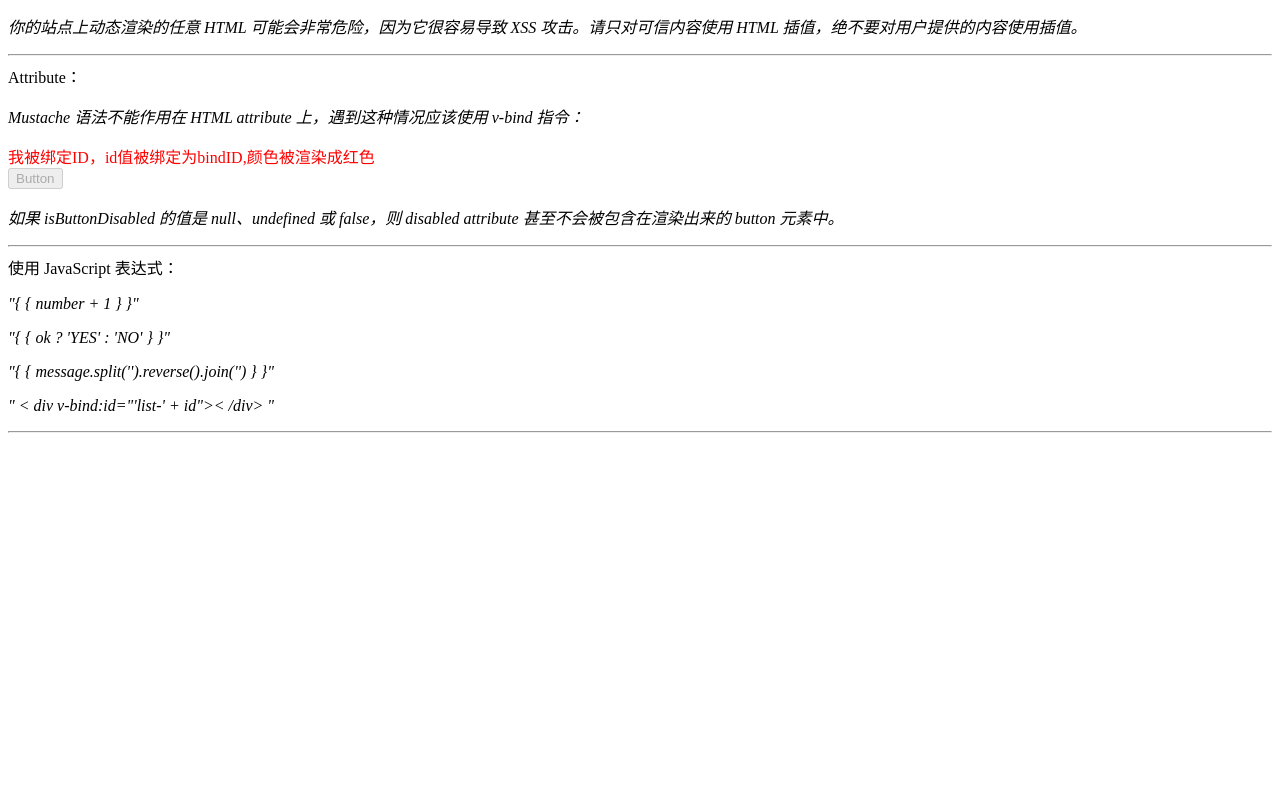
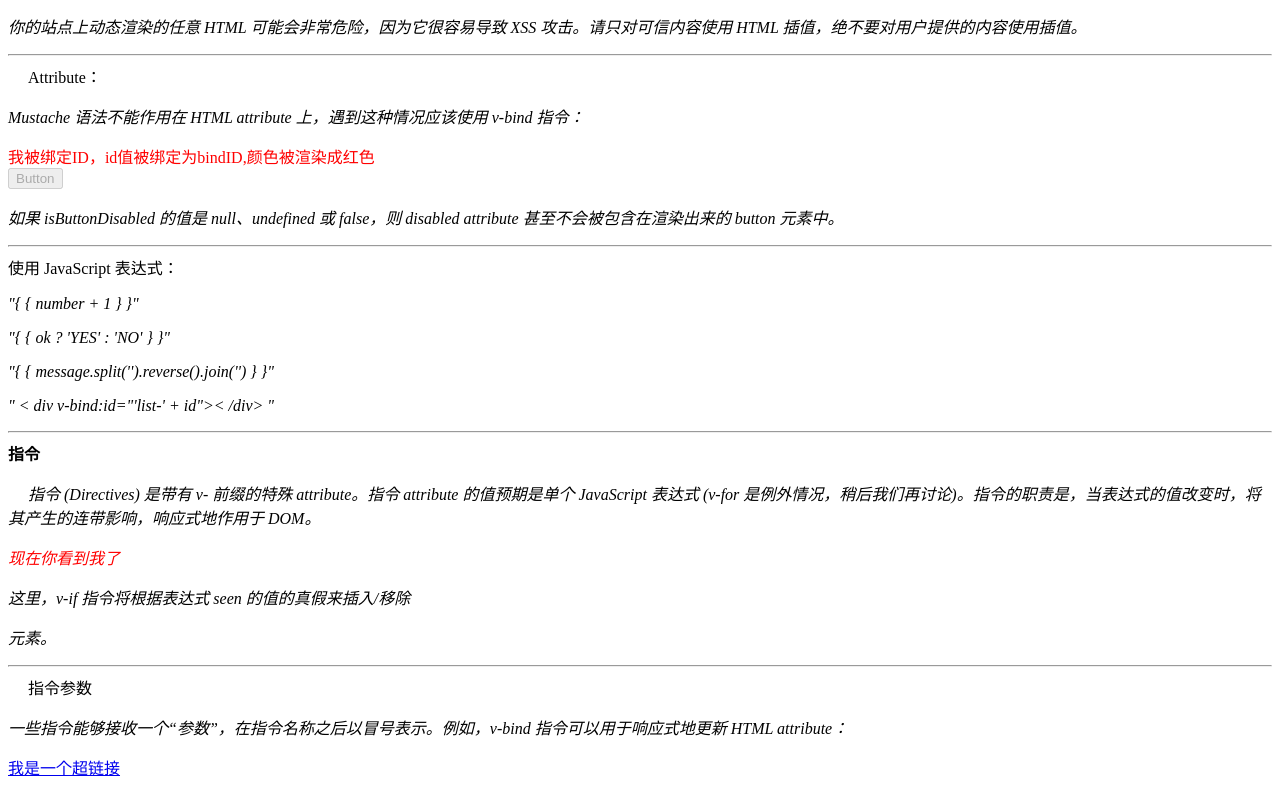
Before and after one commit to lizhen0211/vue-typescript-demo, a Vue app: page /template in a window 1280 px wide. Shown: the part 237-1024 px from the top of the page. Before the commit the page ends 800 px from the top, so only its background shows below. Built offline with nearby package versions, Linux system fonts and the light colour scheme.

Commit message:
baseline

```diff
--- /dev/null
+++ b/src/components/hello/HelloPanel.vue
@@ -0,0 +1,15 @@
+<template>
+    <div>
+        <div class="title"></div>
+        <div class="content"></div>
+        <div class="bottom"></div>
+    </div>
+</template>
+
+<script lang="ts" src="./hellopanel.ts">
+
+</script>
+
+<style scoped>
+    @import "./hellopanel.css";
+</style>
--- /dev/null
+++ b/src/components/hello/hellopanel.css
@@ -0,0 +1,20 @@
+.title {
+    width: 200px;
+    background: yellow;
+    height: 100px;
+    margin: 30px auto;
+}
+
+.content {
+    width: 200px;
+    background: pink;
+    height: 100px;
+    margin: 30px auto;
+}
+
+.bottom {
+    width: 200px;
+    background: green;
+    height: 100px;
+    margin: 30px auto;
+}
--- /dev/null
+++ b/src/components/hello/hellopanel.ts
@@ -0,0 +1,6 @@
+import {Component, Vue} from "vue-property-decorator";
+
+@Component
+export default class Hellopanel extends Vue {
+
+}
--- /dev/null
+++ b/src/pages/cuscomponent/CusComponent.vue
@@ -0,0 +1,23 @@
+<template>
+    <div>
+        <div class="thispage">自定义组件</div>
+        <Hellopanel></Hellopanel>
+        <div class="thispage">我是本页的内容</div>
+    </div>
+</template>
+
+<script lang="ts">
+    import Vue from "vue";
+    import Component from "vue-class-component";
+    import Hellopanel from "@/components/hello/HelloPanel.vue";
+
+    @Component({
+        components: {Hellopanel}
+    })
+    export default class CusComponent extends Vue {
+    }
+</script>
+
+<style scoped>
+    @import "./cuscomponent.css";
+</style>
--- /dev/null
+++ b/src/pages/cuscomponent/cuscomponent.css
@@ -0,0 +1,3 @@
+.thispage {
+    background: pink;
+}
--- /dev/null
+++ b/src/pages/cuscomponent/cuscomponent.ts
@@ -0,0 +1,6 @@
+import {Component, Vue} from "vue-property-decorator";
+
+@Component
+export default class Cuscomponent extends Vue {
+
+}
--- a/src/pages/home/home.ts
+++ b/src/pages/home/home.ts
@@ -17,4 +17,8 @@ export default class Home extends Vue {
     onTemplateClick(): void {
         this.$router.push({name: 'template'})
     }
+
+    onCusComponentClick(): void {
+        this.$router.push({name: 'cuscomponent'})
+    }
 }
--- a/src/pages/home/home.vue
+++ b/src/pages/home/home.vue
@@ -3,7 +3,7 @@
         <button v-on:click="onSimpleDemoClick">一个简单的例子</button>
         <button v-on:click="onLifeCycleClick">生命周期</button>
         <button v-on:click="onTemplateClick">模板语法</button>
-        <button>一个简单的例子</button>
+        <button v-on:click="onCusComponentClick">自定义组件</button>
         <button>一个简单的例子</button>
         <button>一个简单的例子</button>
         <button>一个简单的例子</button>
--- a/src/pages/template/Template.vue
+++ b/src/pages/template/Template.vue
@@ -1,16 +1,16 @@
 <template>
     <div>
-        <div>插值：</div>
+        <div style="font-weight: bold">插值：</div>
         <span>Message: {{ msg }}</span>
         <hr>
-        <div>文本插值：</div>
+        <div style="text-indent: 20px">文本插值：</div>
         <hr>
-        <div>原始HTML：</div>
+        <div style="text-indent: 20px">原始HTML：</div>
         <p>双大括号会将数据解释为普通文本，而非 HTML 代码。为了输出真正的 HTML，你需要使用 v-html</p>
         <div>Using v-html directive: <span v-html="rawHtml"></span></div>
         <p>你的站点上动态渲染的任意 HTML 可能会非常危险，因为它很容易导致 XSS 攻击。请只对可信内容使用 HTML 插值，绝不要对用户提供的内容使用插值。</p>
         <hr>
-        <div>Attribute：</div>
+        <div style="text-indent: 20px">Attribute：</div>
         <p>Mustache 语法不能作用在 HTML attribute 上，遇到这种情况应该使用 v-bind 指令：</p>
         <div v-bind:id="dynamicId">我被绑定ID，id值被绑定为bindID,颜色被渲染成红色</div>
         <button v-bind:disabled="isButtonDisabled">Button</button>
@@ -24,6 +24,18 @@
         <p>"{ { message.split('').reverse().join('') } }"</p>
         <p>" < div v-bind:id="'list-' + id">< /div> "</p>
         <hr>
+        <div style="font-weight: bold">指令</div>
+        <p style="text-indent: 20px">指令 (Directives) 是带有 v- 前缀的特殊 attribute。指令 attribute 的值预期是单个 JavaScript 表达式 (v-for
+            是例外情况，稍后我们再讨论)。指令的职责是，当表达式的值改变时，将其产生的连带影响，响应式地作用于 DOM。</p>
+
+        <p v-if="seen" style="color: red">现在你看到我了</p>
+        <p>这里，v-if 指令将根据表达式 seen 的值的真假来插入/移除
+        <p> 元素。</p>
+        <hr>
+        <div style="text-indent: 20px">指令参数</div>
+        <p>一些指令能够接收一个“参数”，在指令名称之后以冒号表示。例如，v-bind 指令可以用于响应式地更新 HTML attribute：</p>
+        <a style="font-size: medium" v-bind:href="url">我是一个超链接</a>
+
     </div>
 
 </template>
--- a/src/pages/template/template.ts
+++ b/src/pages/template/template.ts
@@ -7,4 +7,8 @@ export default class Template extends Vue {
 
     public dynamicId: string = "bindID";
     public isButtonDisabled: boolean = true;
+
+    public seen: boolean = true;
+
+    public url: string = "https://www.baidu.com"
 }
--- a/src/router/index.ts
+++ b/src/router/index.ts
@@ -4,6 +4,8 @@ import SimpleDemo from '../pages/simpledemo/SimpleDemo.vue'
 import home from '../pages/home/home.vue'
 import LifeCycle from "../pages/lifecycle/VueLifecycle.vue";
 import Template from "../pages/template/Template.vue"
+import CusComponent from "@/pages/cuscomponent/CusComponent.vue";
+
 
 Vue.use(VueRouter)
 
@@ -36,6 +38,13 @@ const routes: Array<RouteConfig> = [
         meta: {
             title: '模板'
         }
+    }, {
+        path: '/cuscomponent',
+        name: 'cuscomponent',
+        component: CusComponent,
+        meta: {
+            title: '自定义组件'
+        }
     }
     // ,
     // {
```
